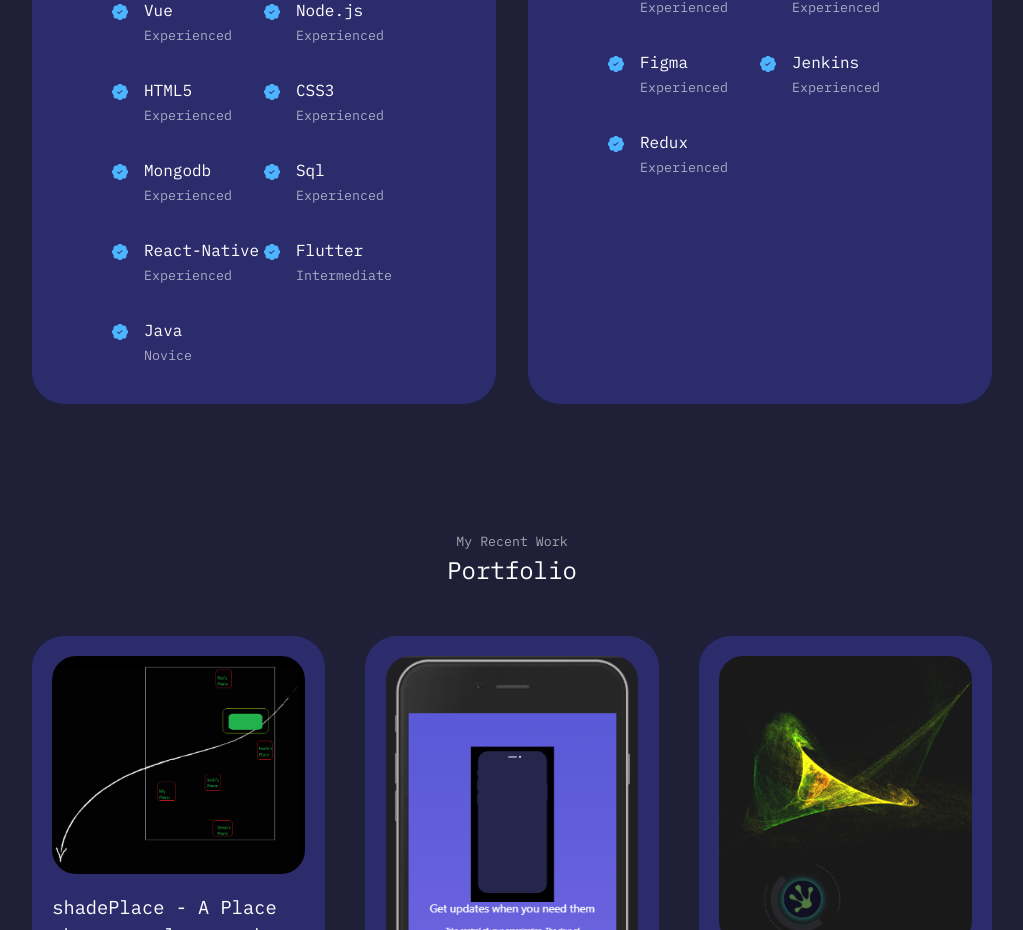
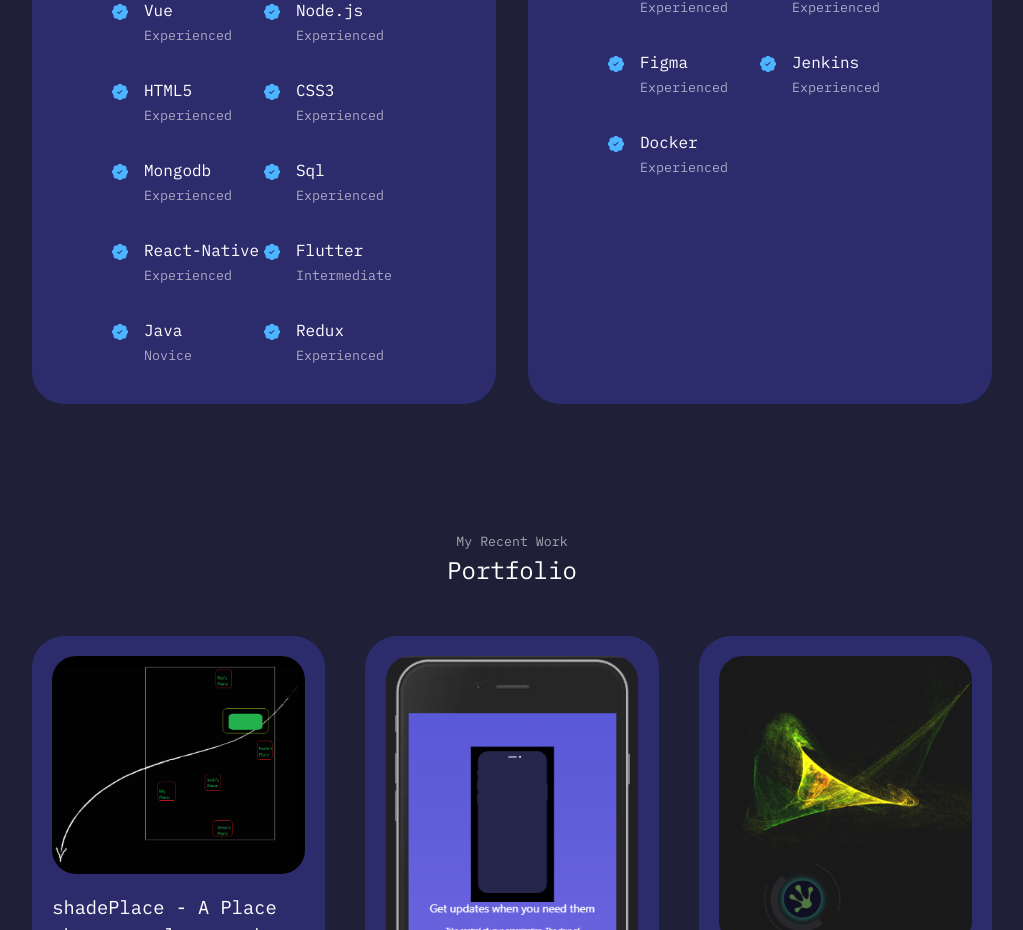
Before and after one commit to zeroonedev1/website_shub, a React (Create React App) app: page / in a window 1280 px wide. Shown: the part 2136-3066 px from the top of the page, without its empty margins (128-1151 px from the left). Built offline with nearby package versions, Linux system fonts and the light colour scheme.

Commit message:
Upgrades

```diff
--- a/src/components/xp/Xp.jsx
+++ b/src/components/xp/Xp.jsx
@@ -108,6 +108,13 @@
                 <small className='text-light'>Novice</small>
               </div>
             </article>
+            <article className='experience_details'>
+              <BsPatchCheckFill className='experience__details-icon' />
+              <div>
+                <h4>Redux</h4>
+                <small className='text-light'>Experienced</small>
+              </div>
+            </article>
           </div>
         </div>
 
@@ -176,7 +183,7 @@
             <article className='experience_details'>
               <BsPatchCheckFill className='experience__details-icon' />
               <div>
-                <h4>Redux</h4>
+                <h4>Docker</h4>
                 <small className='text-light'>Experienced</small>
               </div>
             </article>
```
Also changed, not shown: src/components/projects/Projects.jsx (+7 -7 lines).
